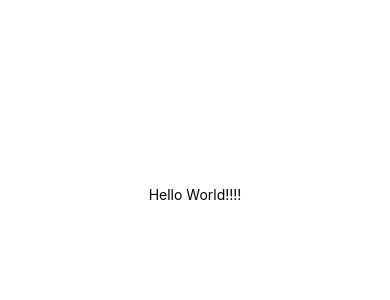
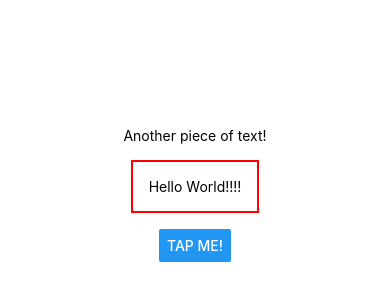
Before and after one commit to adrianacostep33/first-react-native-app, a React Native app in the folder starting-project/: screen / in a window 390 px wide. Shown: the part 228-528 px from the top of the page. Built offline with nearby package versions, Linux system fonts and the light colour scheme.

Commit message:
Add first inline style

```diff
--- a/starting-project/App.js
+++ b/starting-project/App.js
@@ -1,11 +1,17 @@
-import { StatusBar } from 'expo-status-bar';
-import { StyleSheet, Text, View } from 'react-native';
+import { StyleSheet, Text, View, Button } from "react-native";
 
 export default function App() {
   return (
     <View style={styles.container}>
-      <Text>Hello World!!!!</Text>
-      <StatusBar style="auto" />
+      <View>
+        <Text>Another piece of text!</Text>
+      </View>
+      <Text
+        style={{ margin: 16, borderWidth: 2, borderColor: "red", padding: 16 }}
+      >
+        Hello World!!!!
+      </Text>
+      <Button title="Tap me!" />
     </View>
   );
 }
@@ -13,8 +19,8 @@
 const styles = StyleSheet.create({
   container: {
     flex: 1,
-    backgroundColor: '#fff',
-    alignItems: 'center',
-    justifyContent: 'center',
+    backgroundColor: "#fff",
+    alignItems: "center",
+    justifyContent: "center",
   },
 });
```
